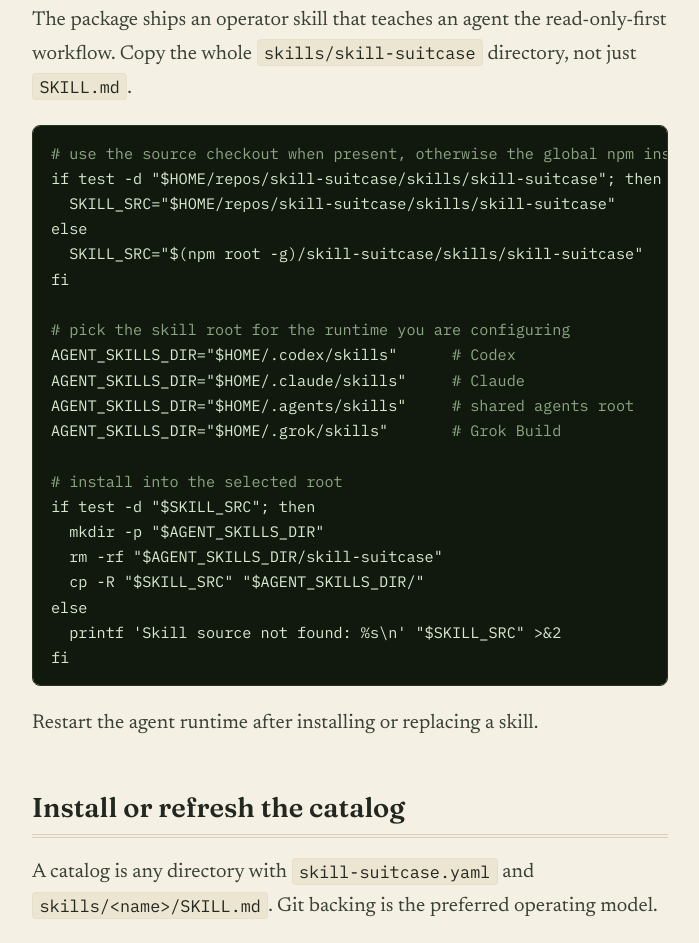
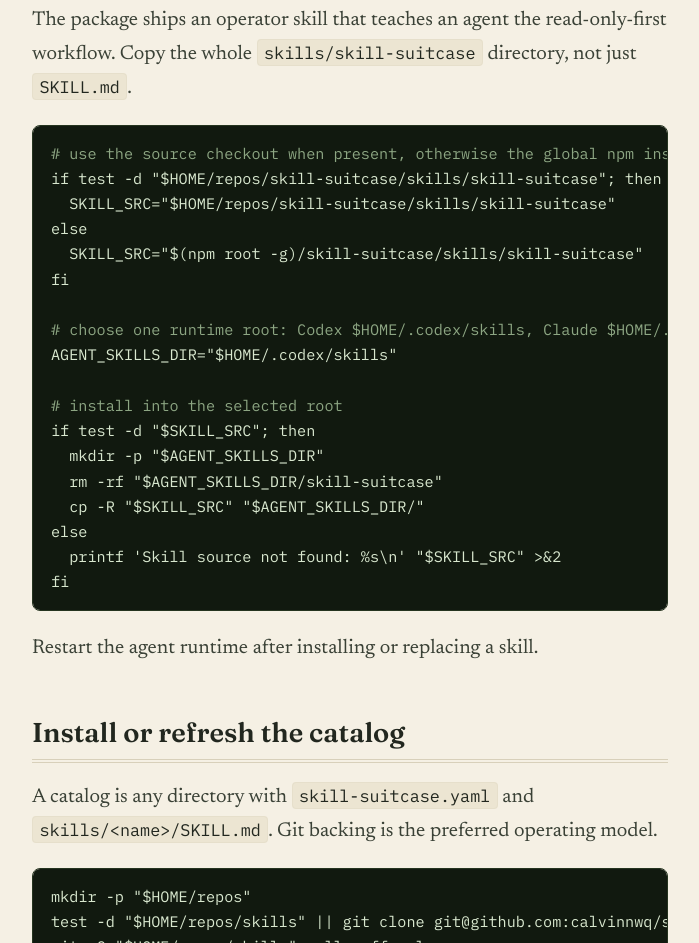
Before and after one commit to calvinnwq/skill-suitcase, a website: page docs/install.html in a window 1280 px wide. Shown: the part 1283-2226 px from the top of the page, without its empty margins (300-999 px from the left). Drawn offline with Linux system fonts and the light colour scheme.

Commit message:
no-mistakes(review): Clarify operator skill runtime selection

```diff
--- a/docs/install.html
+++ b/docs/install.html
@@ -82,11 +82,8 @@ else
   SKILL_SRC="$(npm root -g)/skill-suitcase/skills/skill-suitcase"
 fi
 
-<span class="c"># pick the skill root for the runtime you are configuring</span>
-AGENT_SKILLS_DIR="$HOME/.codex/skills"      <span class="c"># Codex</span>
-AGENT_SKILLS_DIR="$HOME/.claude/skills"     <span class="c"># Claude</span>
-AGENT_SKILLS_DIR="$HOME/.agents/skills"     <span class="c"># shared agents root</span>
-AGENT_SKILLS_DIR="$HOME/.grok/skills"       <span class="c"># Grok Build</span>
+<span class="c"># choose one runtime root: Codex $HOME/.codex/skills, Claude $HOME/.claude/skills, shared agents root $HOME/.agents/skills, or Grok Build $HOME/.grok/skills</span>
+AGENT_SKILLS_DIR="$HOME/.codex/skills"
 
 <span class="c"># install into the selected root</span>
 if test -d "$SKILL_SRC"; then
```
